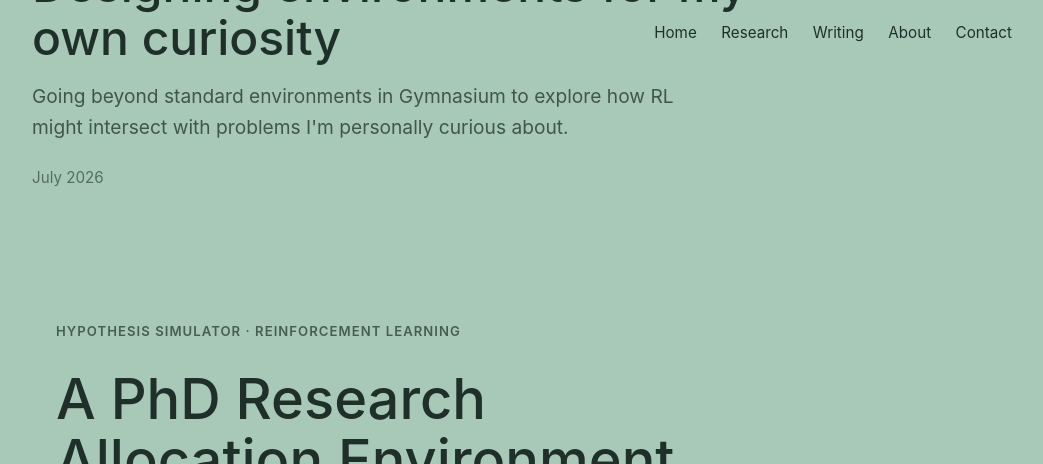
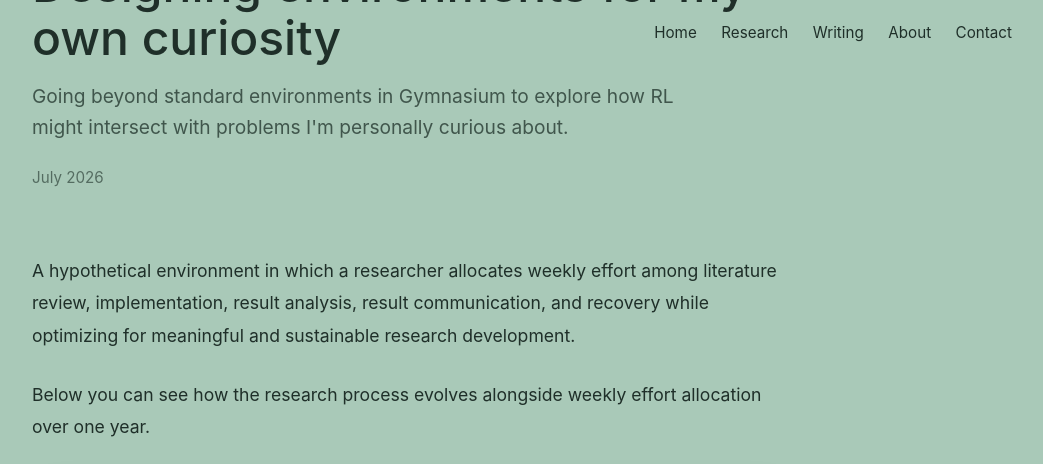
Before and after one commit to SepidehFouladzadeh/SepidehFouladzadeh.github.io, a Jekyll site: the page built from _posts/2026-07-19-custom-environment.md, in a window 1280 px wide and 1400 px high, scrolled down 294 px, cut to the strip 0-464 px from the top of the window. Shown: the whole strip, without its empty margins (228-1271 px from the left). Built offline with Jekyll 4.4.1, drawn with Linux system fonts in a browser that asks for light colours; some of the changed text lies outside the part shown.

Commit message:
adding results to explorations

```diff
--- a/_posts/2026-07-19-custom-environment.md
+++ b/_posts/2026-07-19-custom-environment.md
@@ -10,37 +10,9 @@
 back_text: Back to where this began
 ---
 
-<section class="artifact-detail">
+A hypothetical environment in which a researcher allocates weekly effort among literature review, implementation, result analysis, result communication, and recovery while optimizing for meaningful and sustainable research development.
 
-  <!-- =========================================================
-       INTRODUCTION
-  ========================================================== -->
-
-  <header class="artifact-introduction">
-    <p class="artifact-label">
-      Hypothesis simulator · Reinforcement learning
-    </p>
-
-    <h2>A PhD Research Allocation Environment</h2>
-
-    <p class="artifact-lead">
-      What behavior emerges when an agent is asked to balance
-      progress, learning, uncertainty reduction, deadlines,
-      health, and recovery?
-    </p>
-
-    <p class="artifact-context">
-      In this simulation, one step represents one week. A PPO agent
-      allocates its weekly effort among literature review,
-      implementation, result analysis, result communication,
-      and recovery.
-    </p>
-  </header>
-
-
-  <!-- =========================================================
-       VIDEO
-  ========================================================== -->
+Below you can see how the research process evolves alongside weekly effort allocation over one year.
 
   <div class="artifact-video">
     <video controls preload="metadata">
@@ -52,29 +24,9 @@
       Your browser does not support the video element.
     </video>
 
-    <p class="artifact-caption">
-      One simulated year. The upper chart shows the evolving state
-      of the research process, while the lower chart shows the
-      agent’s weekly effort allocation.
-    </p>
   </div>
 
-
-  <!-- =========================================================
-       IMPORTANT FRAMING
-  ========================================================== -->
-
-  <aside class="artifact-note">
-    <strong>This is a hypothesis simulator.</strong>
-
-    <p>
-      The agent is not learning from real data about PhD students.
-      It is learning how to behave inside a simplified environment
-      whose relationships, constraints, and values I explicitly
-      designed.
-    </p>
-  </aside>
-
+  For simplicity, activities outside research are not modeled explicitly. Instead, their overall influence is approximated through the recovery action, assuming the primary focus during this simulated period is research :)
 
   <!-- =========================================================
        REWARD
```
